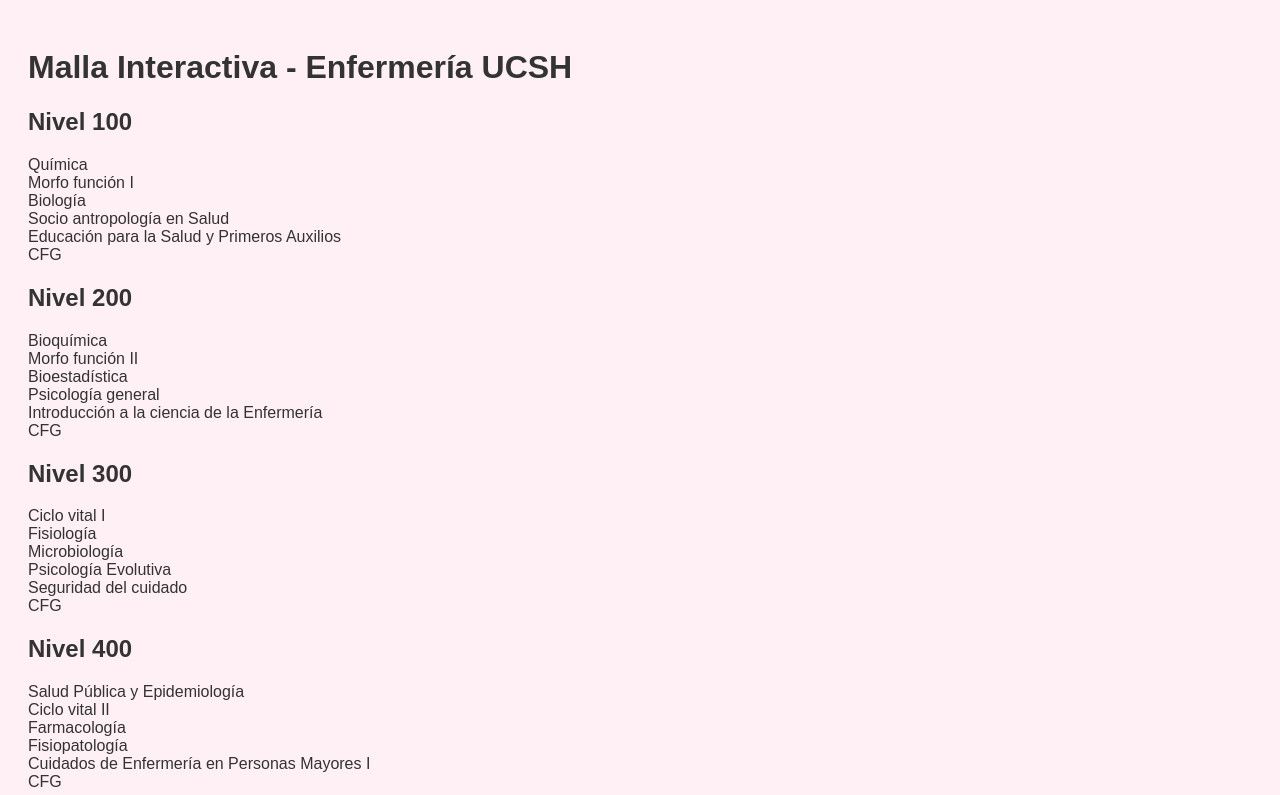
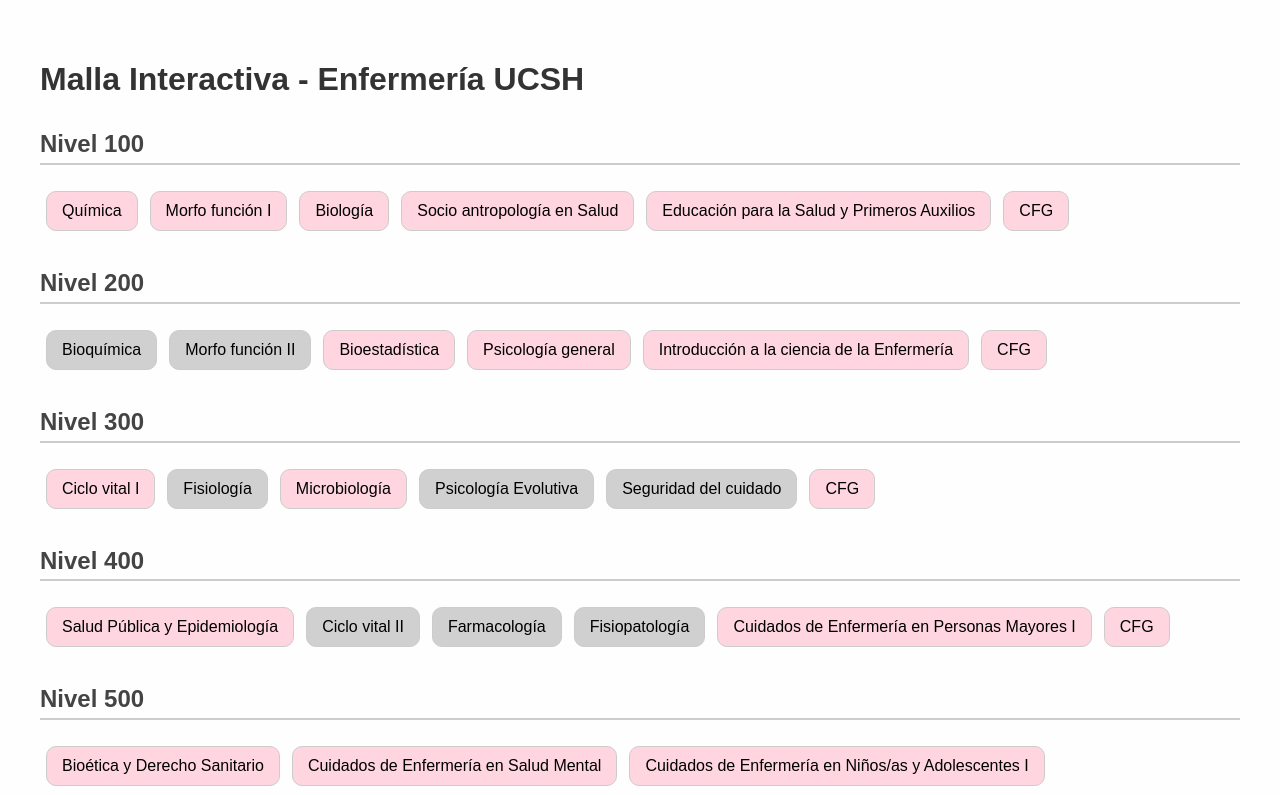
Before and after one commit to Cata0226/Malla-Enfermeria, a plain HTML site: page index.html in a window 1280 px wide. Shown: the top 795 px of the page. Drawn offline with Linux system fonts and the light colour scheme.

Commit message:
Update style.css

```diff
--- a/style.css
+++ b/style.css
@@ -1,31 +1,44 @@
 body {
-    font-family: sans-serif;
-    background: #fff0f5;
-    color: #333;
-    padding: 20px;
+  font-family: sans-serif;
+  background-color: #fefefe;
+  padding: 2rem;
 }
 
-.semestre {
-    margin-bottom: 20px;
+h1 {
+  color: #333;
+  margin-bottom: 2rem;
 }
 
-.ramo {
-    background-color: #ffe4e1;
-    padding: 10px;
-    margin: 5px 0;
-    cursor: pointer;
-    border-radius: 4px;
-    user-select: none;
-    transition: 0.2s;
+h2 {
+  margin-top: 2rem;
+  color: #444;
+  border-bottom: 2px solid #ccc;
+  padding-bottom: 0.3rem;
 }
 
-.ramo.aprobado {
-    background-color: #e6ccff;
-    text-decoration: line-through;
+.level {
+  margin-bottom: 2rem;
 }
 
-.ramo.bloqueado {
-    background-color: #ccc;
-    color: #888;
-    pointer-events: none;
+.course {
+  display: inline-block;
+  margin: 6px;
+  padding: 10px 15px;
+  border-radius: 10px;
+  background-color: #ffd6e0; /* rosado claro */
+  cursor: pointer;
+  transition: all 0.3s ease;
+  user-select: none;
+  border: 1px solid #ccc;
 }
+
+.course.approved {
+  background-color: #e6d6ff; /* morado claro */
+  text-decoration: line-through;
+}
+
+.course.locked {
+  background-color: #d0d0d0;
+  cursor: not-allowed;
+  pointer-events: none;
+}
```
